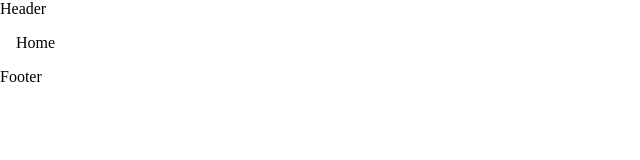
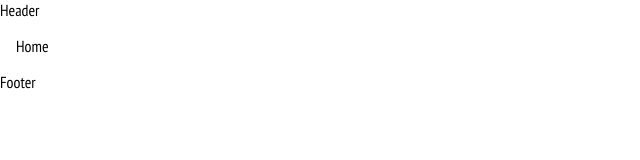
Before and after one commit to JustAlexeyDev/gisit-2024, a React (Create React App) app in the folder Frontend/: page / in a window 1280 px wide. Shown: the top 160 px of the page, without its empty margins (0-640 px from the left). Built offline with nearby package versions, Linux system fonts and the light colour scheme.

Commit message:
added font

```diff
--- a/Frontend/src/Assets/Css/Global.css
+++ b/Frontend/src/Assets/Css/Global.css
@@ -1,3 +1,8 @@
+@font-face {
+    font-family: Regular;
+    src: url(../Fonts/PTSansNarrow-Regular.ttf);
+}
+
 :root {
     --light--background--color: #111111;
     --dark--background--color: #111111;
@@ -9,6 +14,7 @@
 body {
     display: flex;
     flex-direction: column;
+    font-family: Regular;
 }
 .Page {
     display: flex;
```
Also changed, not shown: Frontend/src/Assets/Fonts/PTSansNarrow-Regular.ttf (added).
